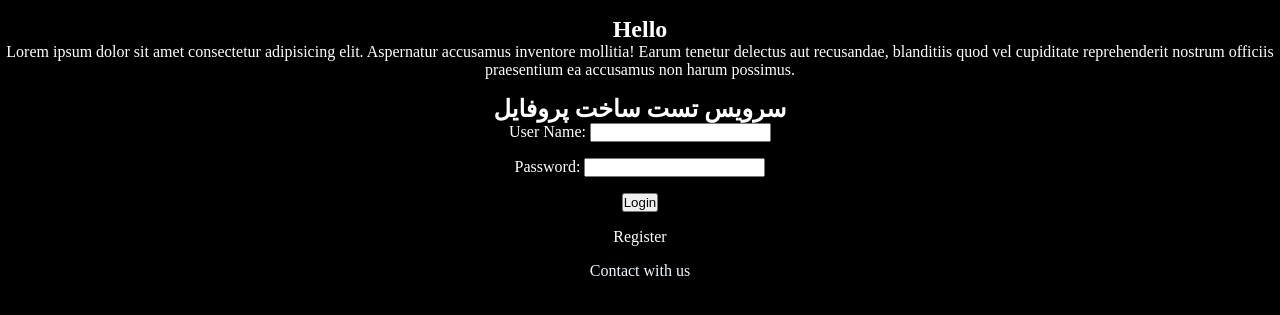
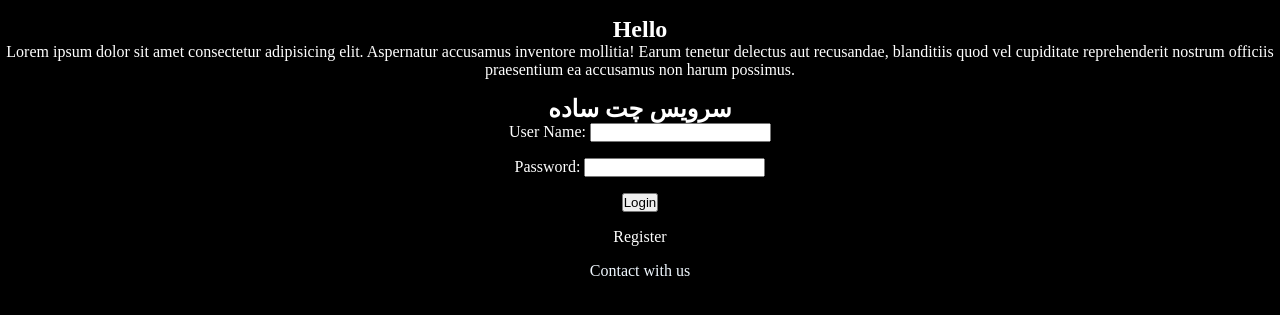
Before and after one commit to Sobhan-SRZA/express-homeworks, a Node server app: page / in a window 1280 px wide. Shown: the part 34-349 px from the top of the page. Run offline with Node 20, Linux system fonts and the light colour scheme.

Commit message:
Update index.ejs

```diff
--- a/lesson 2 - simple chat platform/views/index.ejs
+++ b/lesson 2 - simple chat platform/views/index.ejs
@@ -27,7 +27,7 @@
 
             <!-- login section -->
             <section>
-                <h2>سرویس تست ساخت پروفایل</h2>
+                <h2>سرویس چت ساده</h2>
                 <div class="is-login" style="display: none;">
                     <div class="profile">
                         <h2 class="username"></h2>
```
